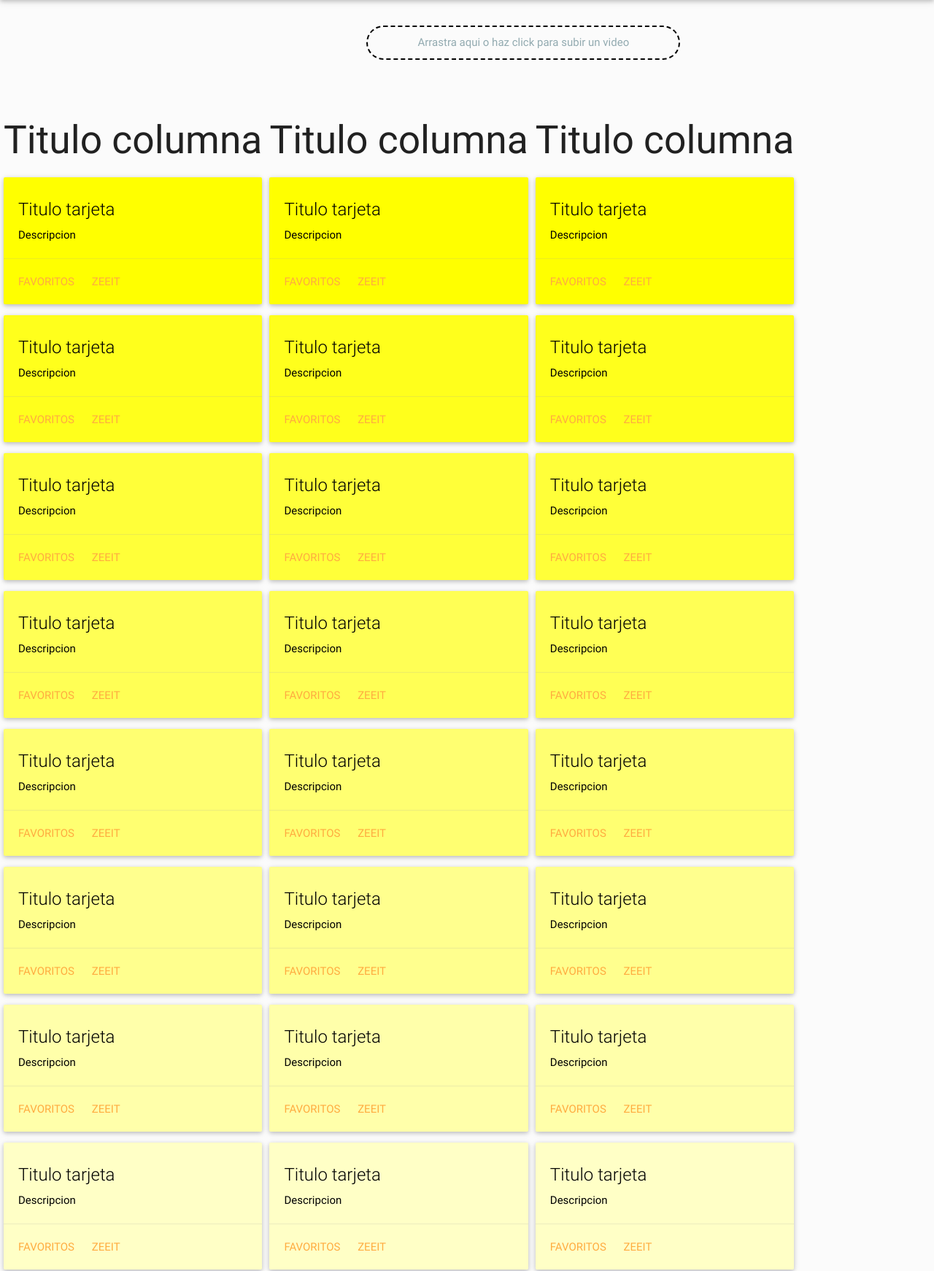
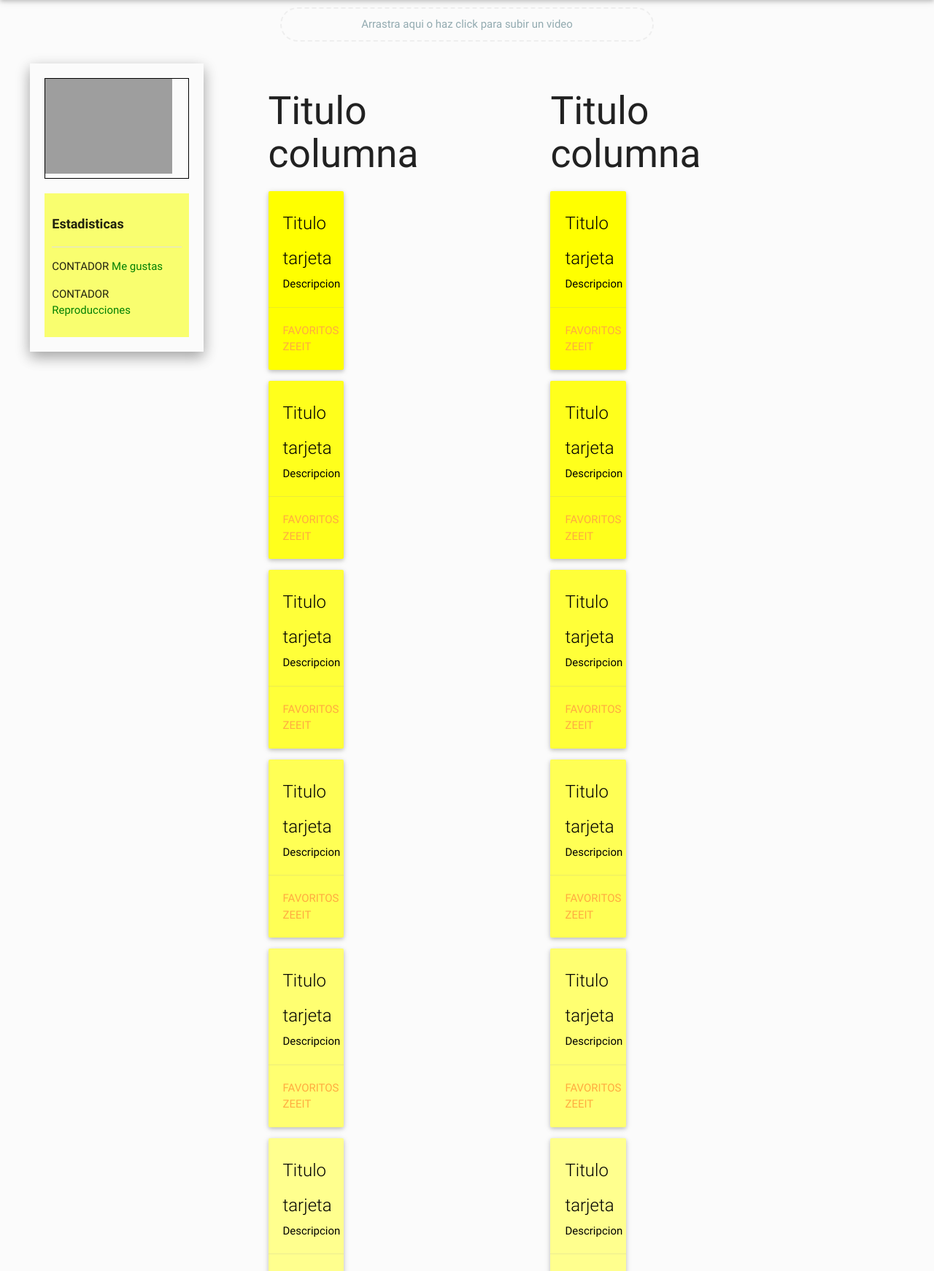
Before and after one commit to alejandroav/HotShit, a PHP site: page /timelines.php in a window 1280 px wide. Shown: the part 64-1806 px from the top of the page at 73% size. Run offline with PHP 8.4, Linux system fonts and the light colour scheme; the visitor is signed in with stand-in values (Sample User, id 1); style sheets or scripts are compiled from the project's sources; some libraries are stand-ins or nearby versions; grey boxes are pictures that could not be loaded.

Commit message:
oops
SEEEEH

```diff
--- a/src/pages/sidebar.php
+++ b/src/pages/sidebar.php
@@ -0,0 +1,14 @@
+<div class="z-depth-2" style="padding:20px;border:1px solid light-grey;margin:10px;">
+	<div style="border:1px solid black">
+		<img src="uploads/userimg/<?php echo $_SESSION['userimg']; ?>" alt="Usuario" height="130"/>
+	</div>
+	<div style="padding:10px"></div>
+	<div style="background-color:#F9FE6F;padding:10px">
+		<div class="align-center">
+			<p style="font-size:120%"><b>Estadisticas</b></p>
+		</div>
+		<div class="divider"></div>
+			<p>CONTADOR <span style="color:green">Me gustas</span></p>
+			<p>CONTADOR <span style="color:green">Reproducciones</span></p>
+	</div>
+</div>
--- a/src/resources/css/frontline.css
+++ b/src/resources/css/frontline.css
@@ -7,7 +7,9 @@ div.video2{float:left;margin-left:100px;}
 	cursor: pointer;
 	font-size: 100%;
 	border-radius: 25px;
+	border-color: #EEEEEE;
 	margin: auto;
+	margin-top: 10px;
 	width: 40%;
 }
 .uploader.attention{
--- a/src/timelines.php
+++ b/src/timelines.php
@@ -40,40 +40,22 @@ if (!isset($_SESSION['userid']))
 		?>
 		<?php include("pages/header.php"); ?>
 		<div>
-		<table>
-			<tbody>
-			<tr>
-			<td>
-				<div class="align-center" style="padding: 20px;">
-					<?php include("pages/sidebar.php");?>
+			<?php include("pages/uploader.php"); ?>
+		</div>
+		<div class="row">
+				<div class="col s3">
+					<div class="align-center" style="padding: 20px;">
+						<?php include("pages/sidebar.php");?>
+					</div>
 				</div>
-			</td>
-			<td>
-				<div class="align-center" style="padding: 20px;">
-					<?php include("pages/uploader.php"); ?>
+				<div class="col s9">
+					<div class="align-center" style="padding: 20px;">
+							<?php Video();?>
+							<?php Video();?>
+							<?php Video();?>
+					</div>
 				</div>
-			</td>
-			</tr>
-			</tbody>
-		</table>
 		</div>
-		<!--<div class="z-depth-2" style="padding:20px;float:left;border:1px solid black">
-			<div style="border:1px solid black">
-				<img src="uploads/userimg/<?php echo $_SESSION['userimg']; ?>" alt="Usuario" height="130"/>
-			</div>
-			<div style="padding:10px"></div>
-			<div style="background-color:#F9FE6F;padding:10px">
-				<div class="align-center">
-					<p style="font-size:120%"><b>Estadisticas</b></p>
-				</div>
-				<div class="divider"></div>
-				<p>CONTADOR <span style="color:green">Me gustas</span></p>
-				<p>CONTADOR <span style="color:green">Reproducciones</span></p>
-			</div>
-		</div>-->
-		<?php Video();?>
-		<?php Video();?>
-		<?php Video();?>
 		<script src="resources/js/uploader.js"></script>
 	</body>
 </html>
```
